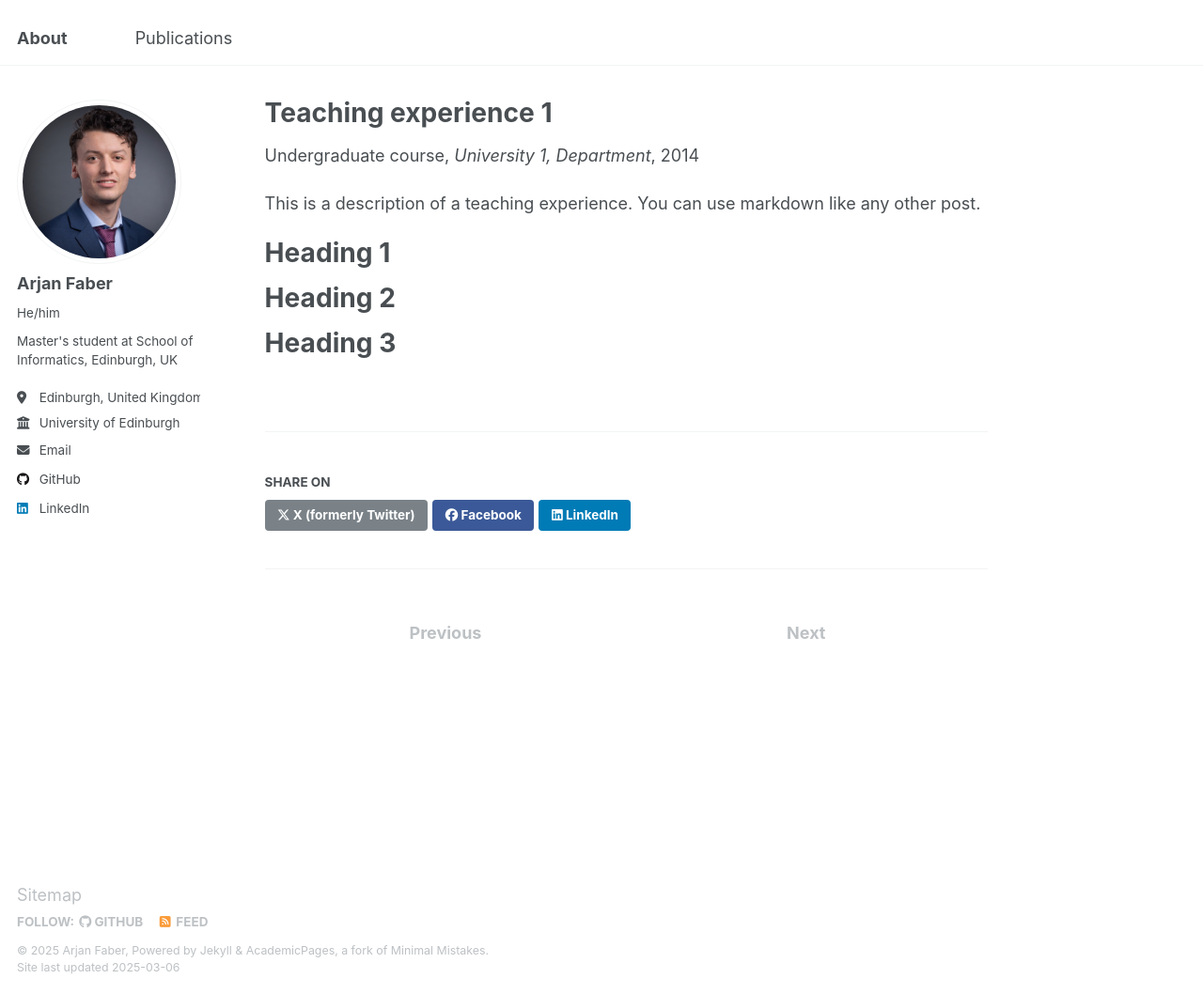
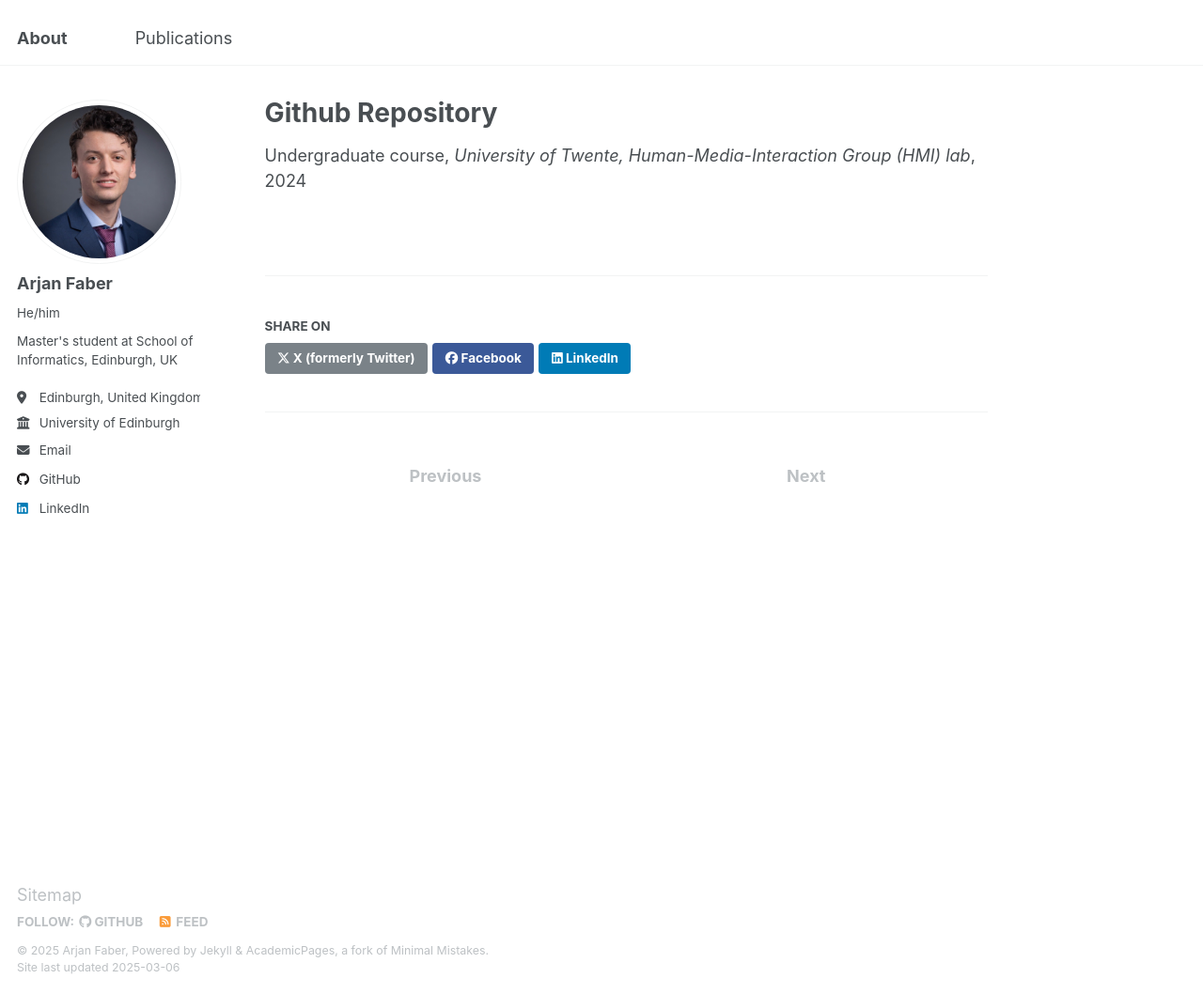
Before and after one commit to ArjFaber/arjfaber.github.io, a Jekyll site: the page built from _teaching/2014-spring-teaching-1.md, in a window 1280 px wide and 1058 px high. Shown: the whole window at 94% size. Built offline with Jekyll 4.4.1, drawn with Linux system fonts in a browser that asks for light colours.

Commit message:
Update 2014-spring-teaching-1.md

```diff
--- a/_teaching/2014-spring-teaching-1.md
+++ b/_teaching/2014-spring-teaching-1.md
@@ -1,20 +1,9 @@
 ---
-title: "Teaching experience 1"
+title: "Github Repository"
 collection: teaching
 type: "Undergraduate course"
 permalink: /teaching/2014-spring-teaching-1
-venue: "University 1, Department"
-date: 2014-01-01
-location: "City, Country"
+venue: "University of Twente, Human-Media-Interaction Group (HMI) lab"
+date: 2024-01-01
+location: "Enschede, Netherlands"
 ---
-
-This is a description of a teaching experience. You can use markdown like any other post.
-
-Heading 1
-======
-
-Heading 2
-======
-
-Heading 3
-======
```
